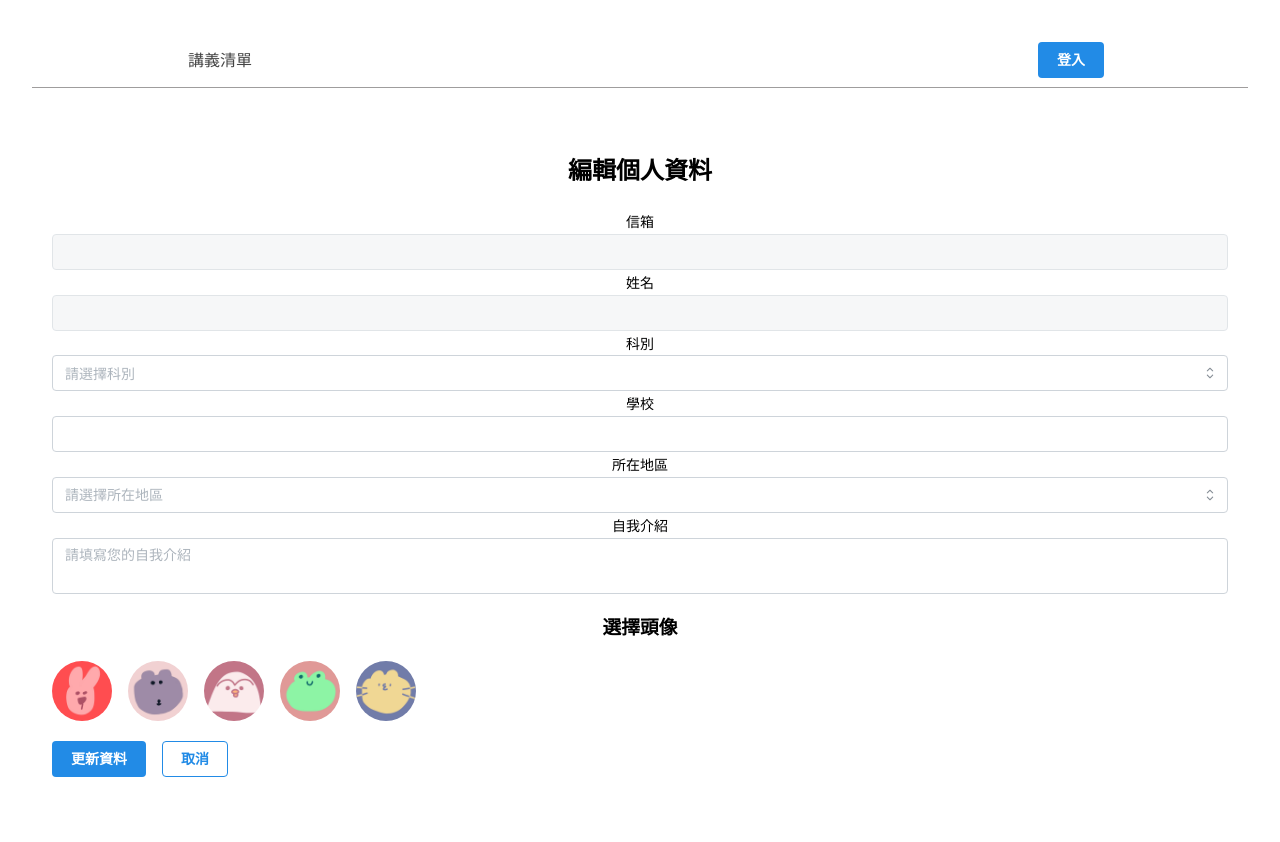
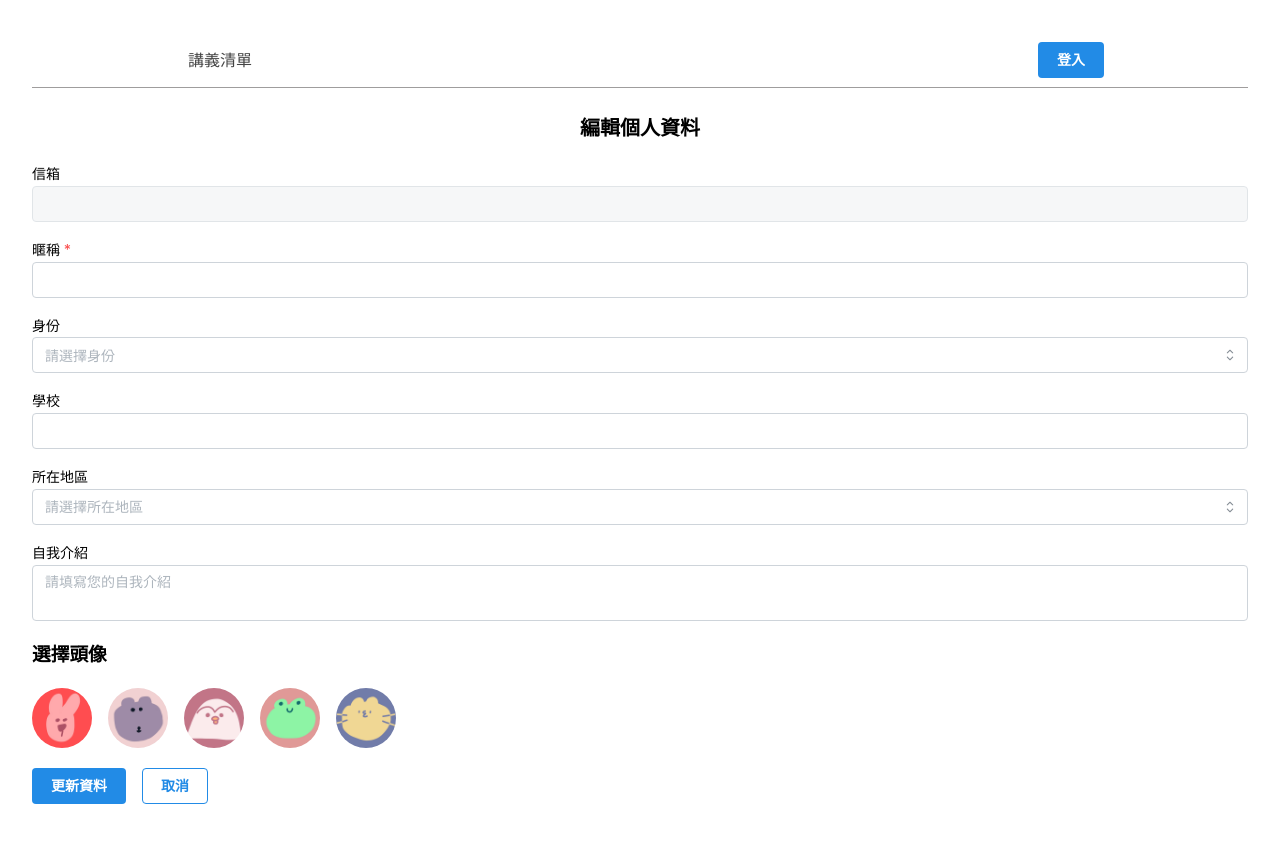
Before and after one commit to NoZ915/study-progress-tracker, a React (Vite) app in the folder frontend/: page /edit-profile in a window 1280 px wide. Shown: the top 842 px of the page. Built offline with nearby package versions, Linux system fonts and the light colour scheme; no server answers; sample sign-in values are in the browser's storage.

Commit message:
update:EditProfilePage

```diff
--- /dev/null
+++ b/frontend/components/ConfirmCancelModal.jsx
@@ -0,0 +1,22 @@
+import PropTypes from 'prop-types';
+import { Modal, Group, Button } from '@mantine/core';
+
+function ConfirmCancelModal({ opened, onClose, onConfirm }) {
+  return (
+    <Modal opened={opened} onClose={onClose} title="確定取消嗎？">
+      <p>您還未儲存資料，確定要取消嗎？</p>
+      <Group position="right">
+        <Button onClick={onConfirm} color="red">是</Button>
+        <Button onClick={onClose}>否</Button>
+      </Group>
+    </Modal>
+  );
+}
+
+ConfirmCancelModal.propTypes = {
+  opened: PropTypes.bool.isRequired,
+  onClose: PropTypes.func.isRequired,
+  onConfirm: PropTypes.func.isRequired,
+};
+
+export default ConfirmCancelModal;
--- a/frontend/pages/EditProfilePage.jsx
+++ b/frontend/pages/EditProfilePage.jsx
@@ -1,29 +1,40 @@
-import { useState } from 'react';
+import { useState, useEffect } from 'react';
 import { useNavigate } from 'react-router-dom';
-import { Button, TextInput, Select, Textarea, Modal, Group, Avatar } from '@mantine/core';
+import { Button, TextInput, Select, Textarea, Group, Avatar, Text } from '@mantine/core';
 import { useAuthContext } from '../hooks/useAuthContext.js';
-
-const regions = [
-    { value: 'Taipei', label: '台北市' },
-    { value: 'Taichung', label: '台中市' },
-    { value: 'Kaohsiung', label: '高雄市' },
-    // 還沒輸入完
-];
+import { useGetUserById } from '../hooks/users/useGetUserById.js';
+import { regions, groups } from '../utils/editProfileList.js';
+import styles from './EditProfilePage.module.css';
+import ConfirmCancelModal from '../components/ConfirmCancelModal.jsx';
 
 const avatars = [1, 2, 3, 4, 5].map(num => `/images/avatars/${num}.jpg`);
 
 const EditProfilePage = () => {
     const user = useAuthContext();
+    const { data } = useGetUserById(user?.id);
+
     const navigate = useNavigate();
 
-    const [email] = useState(user?.email || '');
-    const [name] = useState(user?.name || '');
+    const [email, setEmail] = useState('');
+    const [name, setName] = useState('');
     const [group, setGroup] = useState('');
     const [school, setSchool] = useState('');
     const [region, setRegion] = useState('');
     const [detail, setDetail] = useState('');
     const [avatar, setAvatar] = useState('');
     const [openCancelModal, setOpenCancelModal] = useState(false);
+
+    useEffect(() => {
+        if (data) {
+            setEmail(data.email || '');
+            setName(data.name || '');
+            setGroup(data.group || '');
+            setSchool(data.school || '');
+            setRegion(data.region || '');
+            setDetail(data.detail || '');
+            setAvatar(data.avatar || '');
+        }
+    }, [data]);
 
     const handleSubmit = () => {
         const userData = {
@@ -37,49 +48,40 @@ const EditProfilePage = () => {
         };
         createOrUpdateUser(userData);
     };
-
     const handleCancel = () => {
         setOpenCancelModal(true);
     };
-
     const handleCloseModal = () => {
         setOpenCancelModal(false);
     };
-
     const handleConfirmCancel = () => {
         setOpenCancelModal(false);
         navigate('/');
     };
 
     return (
-        <div style={{ padding: '20px' }}>
-            <h2>編輯個人資料</h2>
+        <div className={styles.container}>
+            <Text size="xl" fw={900} align="center" mb="md">編輯個人資料</Text>
 
-            <TextInput label="信箱" value={email} disabled />
-            <TextInput label="姓名" value={name} disabled />
-
+            <TextInput label="信箱" defaultValue={email} disabled />
+            <TextInput label="暱稱" value={name} onChange={(e) => setName(e.target.value)} withAsterisk />
             <Select
-                label="科別"
-                placeholder="請選擇科別"
-                data={[
-                    { value: 'natural', label: '自然組' },
-                    { value: 'social', label: '社會組' },
-                    { value: 'other', label: '其他' },
-                ]}
+                label="身份"
+                placeholder="請選擇身份"
+                data={groups}
                 value={group}
                 onChange={setGroup}
+                searchable
             />
-
             <TextInput label="學校" value={school} onChange={(e) => setSchool(e.target.value)} />
-
             <Select
                 label="所在地區"
                 placeholder="請選擇所在地區"
                 data={regions}
                 value={region}
                 onChange={setRegion}
+                searchable
             />
-
             <Textarea
                 label="自我介紹"
                 placeholder="請填寫您的自我介紹"
@@ -111,13 +113,11 @@ const EditProfilePage = () => {
                 <Button variant="outline" onClick={handleCancel}>取消</Button>
             </Group>
 
-            <Modal opened={openCancelModal} onClose={handleCloseModal} title="確定取消嗎？">
-                <p>您還未儲存資料，確定要取消嗎？</p>
-                <Group position="right">
-                    <Button onClick={handleConfirmCancel} color="red">是</Button>
-                    <Button onClick={handleCloseModal}>否</Button>
-                </Group>
-            </Modal>
+            <ConfirmCancelModal
+                opened={openCancelModal}
+                onClose={handleCloseModal}
+                onConfirm={handleConfirmCancel}
+            />
         </div>
     );
 };
--- /dev/null
+++ b/frontend/pages/EditProfilePage.module.css
@@ -0,0 +1,8 @@
+.container {
+  padding-bottom: 20px;
+  text-align: left;
+}
+
+.container>* {
+  margin-bottom: 15px;
+}
--- /dev/null
+++ b/frontend/utils/editProfileList.js
@@ -0,0 +1,34 @@
+export const regions = [
+  { value: 'hidden', label: '不公開' },
+  { value: 'taipei', label: '台北市' },
+  { value: 'newtaipei', label: '新北市' },
+  { value: 'taoyuan', label: '桃園市' },
+  { value: 'taichung', label: '台中市' },
+  { value: 'tainan', label: '台南市' },
+  { value: 'kaohsiung', label: '高雄市' },
+  { value: 'keelung', label: '基隆市' },
+  { value: 'hsinchu_city', label: '新竹市' },
+  { value: 'hsinchu_county', label: '新竹縣' },
+  { value: 'miaoli', label: '苗栗縣' },
+  { value: 'changhua', label: '彰化縣' },
+  { value: 'nantou', label: '南投縣' },
+  { value: 'yunlin', label: '雲林縣' },
+  { value: 'chiayi_city', label: '嘉義市' },
+  { value: 'chiayi_county', label: '嘉義縣' },
+  { value: 'pingtung', label: '屏東縣' },
+  { value: 'yilan', label: '宜蘭縣' },
+  { value: 'hualien', label: '花蓮縣' },
+  { value: 'taitung', label: '台東縣' },
+  { value: 'penghu', label: '澎湖縣' },
+  { value: 'kinmen', label: '金門縣' },
+  { value: 'lienchiang', label: '連江縣' }
+];
+
+export const groups = [
+  { value: 'natural', label: '高中自然組' },
+  { value: 'social', label: '高中社會組' },
+  { value: 'vocational', label: '高職生' },
+  { value: 'junior', label: '國中生' },
+  { value: 'college', label: '大專院校生' },
+  { value: 'working', label: '社會人士' },
+];
```
